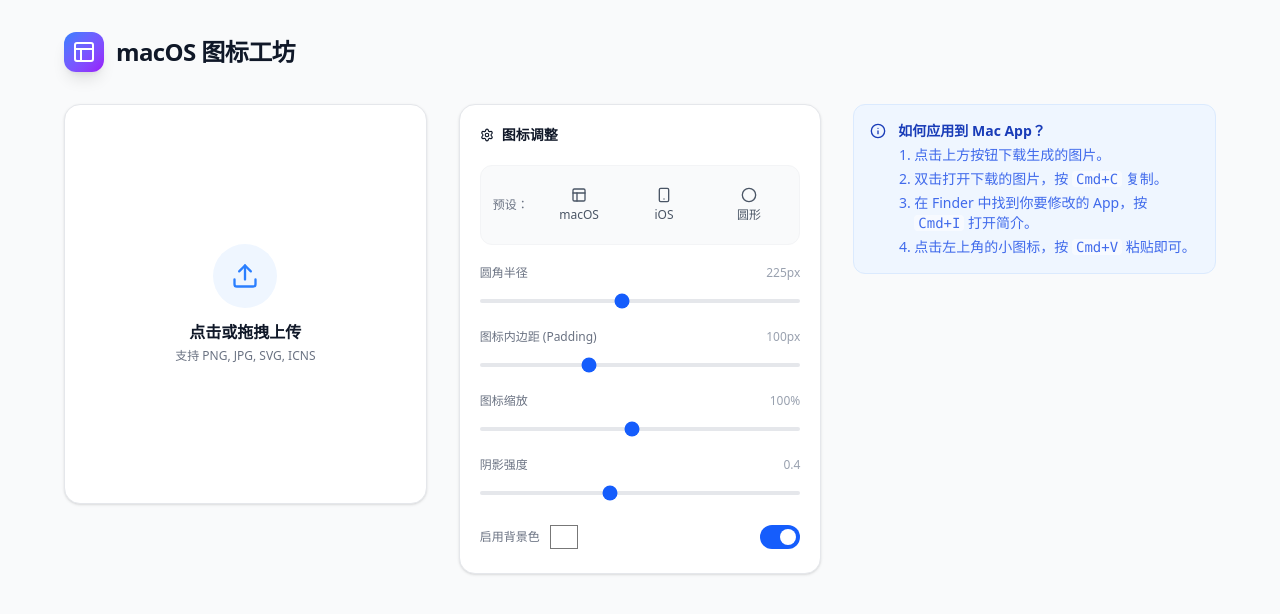
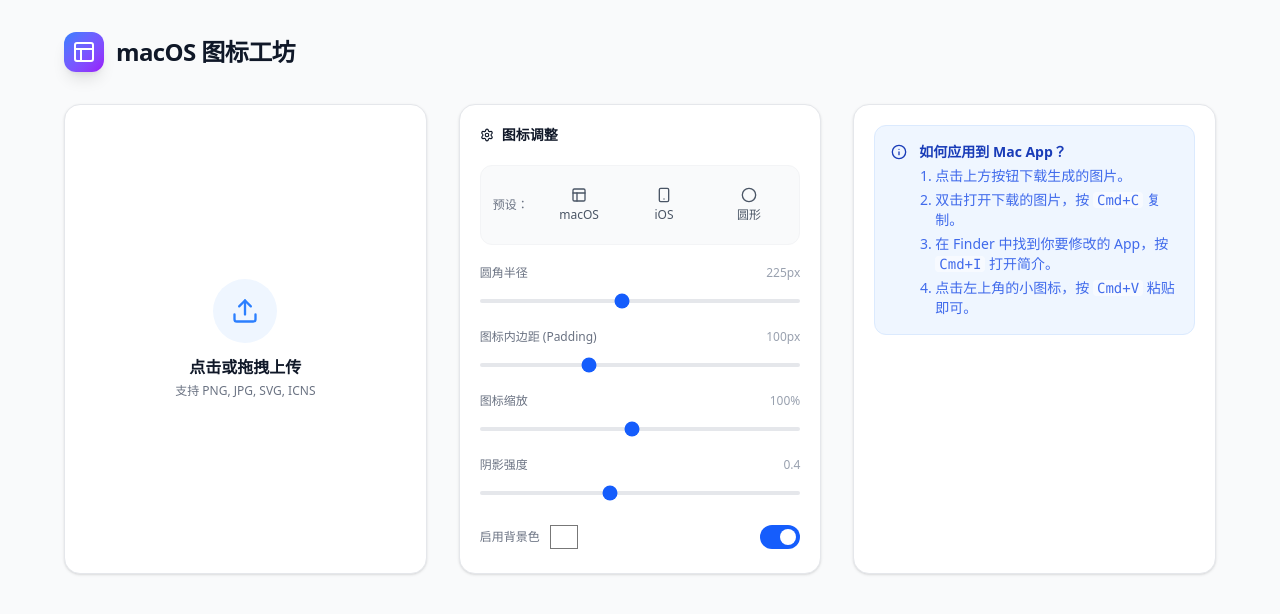
Before and after one commit to ethanchen/mac-icon-modifer, a React (Vite) app: page / in a window 1280 px wide. Shown: the top 614 px of the page. Built offline with nearby package versions, Linux system fonts and the light colour scheme.

Commit message:
feat: 登高

```diff
--- a/src/App.jsx
+++ b/src/App.jsx
@@ -256,12 +256,12 @@ const MacIconMaker = () => {
         </div>
       </header>
 
-      <div className="w-full max-w-6xl grid grid-cols-1 lg:grid-cols-3 gap-8">
+      <div className="w-full max-w-6xl grid grid-cols-1 lg:grid-cols-3 gap-8 items-stretch">
 
         {/* 第一块：图片区域 */}
-        <div className="flex flex-col">
+        <div className="flex flex-col h-full">
           <div
-            className={`bg-white rounded-2xl shadow-sm border transition-all relative min-h-[400px] flex flex-col p-6 overflow-hidden ${
+            className={`bg-white rounded-2xl shadow-sm border transition-all relative min-h-[400px] flex flex-col p-6 overflow-hidden h-full ${
               image
                 ? 'border-gray-200'
                 : `hover:border-blue-400 group ${error ? 'border-red-300 bg-red-50' : 'border-gray-200'} cursor-pointer`
@@ -395,8 +395,8 @@ const MacIconMaker = () => {
         </div>
 
         {/* 第二块：调整区域 */}
-        <div className="flex flex-col">
-          <div className="bg-white p-5 rounded-2xl shadow-sm border border-gray-200 space-y-5">
+        <div className="flex flex-col h-full">
+          <div className="bg-white p-5 rounded-2xl shadow-sm border border-gray-200 space-y-5 h-full flex flex-col">
             <h3 className="text-sm font-semibold text-gray-900 flex items-center gap-2">
               <Settings size={14} /> 图标调整
             </h3>
@@ -513,8 +513,8 @@ const MacIconMaker = () => {
         </div>
 
         {/* 第三块：说明区域 */}
-        <div className="flex flex-col">
-          <div className="w-full flex flex-col gap-4">
+        <div className="flex flex-col h-full">
+          <div className="bg-white p-5 rounded-2xl shadow-sm border border-gray-200 h-full flex flex-col">
             {/* 使用说明 */}
             <div className="w-full bg-blue-50 border border-blue-100 rounded-xl p-4 text-sm text-blue-800">
                 <div className="flex items-start gap-3">
```
